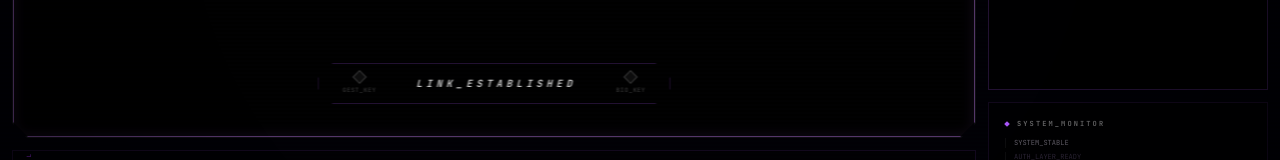
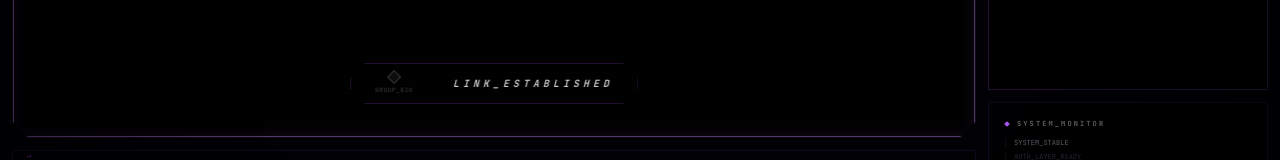
Before and after one commit to AbdulellahMoj/DRAG_PhotoBooth, a React (Vite) app: page / in a window 1280 px wide. Shown: the part 526-686 px from the top of the page. Built offline with nearby package versions, Linux system fonts and the light colour scheme.

Commit message:
feat: switch to smile-only group capture mode

```diff
--- a/components/CameraView.tsx
+++ b/components/CameraView.tsx
@@ -22,20 +22,16 @@ const CameraView: React.FC<CameraViewProps> = ({ onCapture, onLog }) => {
   const [hasError, setHasError] = useState<string | null>(null);
   const [errorDetails, setErrorDetails] = useState<string>("");
 
-  // States for visual feedback synchronization
-  const [isPeaceActive, setIsPeaceActive] = useState(false);
-  const [isBioActive, setIsBioActive] = useState(false);
+  const [isGroupBioActive, setIsGroupBioActive] = useState(false);
 
-  const peaceSignActive = useRef(false);
   const allSmiling = useRef(false);
   const holdStartTime = useRef<number | null>(null);
   const modelsReady = useRef(false);
   const isDestroying = useRef(false);
   const cameraInstance = useRef<any>(null);
-  const handsInstanceRef = useRef<any>(null);
   const faceMeshInstanceRef = useRef<any>(null);
   const renderFrameIdRef = useRef<number | null>(null);
-  const latestDetections = useRef<any>({ faceLandmarks: null, smiling: false, smileVal: 0 });
+  const latestDetections = useRef<any>({ faceLandmarks: null, smiling: false });
   const canvasCtxRef = useRef<CanvasRenderingContext2D | null>(null);
   const frameCountRef = useRef(0);
   // FIX P1: Mirror of isLocked as a ref so onFrame (a one-time closure inside startCamera)
@@ -73,25 +69,17 @@ const CameraView: React.FC<CameraViewProps> = ({ onCapture, onLog }) => {
       }
       cameraInstance.current = null;
     }
-    if (handsInstanceRef.current?.close) {
-      try {
-        await handsInstanceRef.current.close();
-      } catch {
-      }
-    }
     if (faceMeshInstanceRef.current?.close) {
       try {
         await faceMeshInstanceRef.current.close();
       } catch {
       }
     }
-    handsInstanceRef.current = null;
     faceMeshInstanceRef.current = null;
-    peaceSignActive.current = false;
     allSmiling.current = false;
     holdStartTime.current = null;
     frameCountRef.current = 0;
-    latestDetections.current = { faceLandmarks: null, smiling: false, smileVal: 0 };
+    latestDetections.current = { faceLandmarks: null, smiling: false };
   }, []);
 
   useEffect(() => {
@@ -132,8 +120,8 @@ const CameraView: React.FC<CameraViewProps> = ({ onCapture, onLog }) => {
     onLog("REQUESTING_MEDIA_ACCESS...");
 
     // @ts-ignore
-    const { Hands, FaceMesh, Camera, drawConnectors, FACEMESH_TESSELATION } = window;
-    if (!Hands || !FaceMesh || !Camera) {
+    const { FaceMesh, Camera, drawConnectors, FACEMESH_TESSELATION } = window;
+    if (!FaceMesh || !Camera) {
       setHasError("MEDIAPIPE_LOAD_FAIL");
       setErrorDetails("CRITICAL_LIBRARIES_NOT_FOUND. CHECK NETWORK UPLINK.");
       setStatus("CORE_FAILURE");
@@ -149,33 +137,11 @@ const CameraView: React.FC<CameraViewProps> = ({ onCapture, onLog }) => {
     }
 
     try {
-      const hands = new Hands({
-        locateFile: (file: string) => `https://cdn.jsdelivr.net/npm/@mediapipe/hands/${file}`
-      });
-      hands.setOptions({ maxNumHands: 1, minDetectionConfidence: 0.75, minTrackingConfidence: 0.5, modelComplexity: 0 });
-      handsInstanceRef.current = hands;
-
       const faceMesh = new FaceMesh({
         locateFile: (file: string) => `https://cdn.jsdelivr.net/npm/@mediapipe/face_mesh/${file}`
       });
-      faceMesh.setOptions({ maxNumFaces: 1, refineLandmarks: true, minDetectionConfidence: 0.55, minTrackingConfidence: 0.5 });
+      faceMesh.setOptions({ maxNumFaces: 5, refineLandmarks: true, minDetectionConfidence: 0.55, minTrackingConfidence: 0.5 });
       faceMeshInstanceRef.current = faceMesh;
-
-      hands.onResults((results: any) => {
-        if (isDestroying.current) return;
-        lastResultAtRef.current = Date.now();
-        peaceSignActive.current = false;
-        if (results.multiHandLandmarks?.length > 0) {
-          const landmarks = results.multiHandLandmarks[0];
-          const indexUp = landmarks[8].y < landmarks[6].y;
-          const middleUp = landmarks[12].y < landmarks[10].y;
-          const ringDown = landmarks[16].y > landmarks[14].y;
-          const pinkyDown = landmarks[20].y > landmarks[18].y;
-          if (indexUp && middleUp && ringDown && pinkyDown) {
-            peaceSignActive.current = true;
-          }
-        }
-      });
 
       // latestDetections is declared at component level to satisfy React Rules of Hooks
 
@@ -185,24 +151,24 @@ const CameraView: React.FC<CameraViewProps> = ({ onCapture, onLog }) => {
 
         // Single pass: compute smileVal, set someoneSmiling, and cache for the render loop.
         // Previously the smile math ran twice (once to detect, once to cache) — merged here.
-        let someoneSmiling = false;
-        let cachedSmileVal = 0;
+        let smilingFaces = 0;
+        const facesDetected = results.multiFaceLandmarks?.length || 0;
         if (results.multiFaceLandmarks) {
           for (const landmarks of results.multiFaceLandmarks) {
             const mw = Math.sqrt(Math.pow(landmarks[291].x - landmarks[61].x, 2) + Math.pow(landmarks[291].y - landmarks[61].y, 2));
             const fw = Math.sqrt(Math.pow(landmarks[454].x - landmarks[234].x, 2) + Math.pow(landmarks[454].y - landmarks[234].y, 2));
             const sv = Math.min(100, Math.max(0, ((mw / (fw || 1)) - 0.42) / 0.16 * 100));
-            if (sv > 35) someoneSmiling = true;
-            cachedSmileVal = sv; // maxNumFaces:1, so this is always the only face
+            if (sv > 35) smilingFaces++;
           }
         }
 
+        const groupReady = facesDetected > 0 && smilingFaces === facesDetected;
+
         latestDetections.current = {
           faceLandmarks: results.multiFaceLandmarks,
-          smiling: someoneSmiling,
-          smileVal: cachedSmileVal
+          smiling: groupReady
         };
-        allSmiling.current = someoneSmiling;
+        allSmiling.current = groupReady;
       });
 
       const renderFrame = () => {
@@ -235,10 +201,13 @@ const CameraView: React.FC<CameraViewProps> = ({ onCapture, onLog }) => {
         canvasCtx.restore();
 
         // Overlay latest detections (updated async by MediaPipe)
-        const { faceLandmarks, smiling, smileVal } = latestDetections.current;
+        const { faceLandmarks, smiling } = latestDetections.current;
         if (faceLandmarks) {
           for (const landmarks of faceLandmarks) {
-            // FIX 4: smileVal is pre-computed in onResults — no duplicate math here
+            const mouthWidth = Math.sqrt(Math.pow(landmarks[291].x - landmarks[61].x, 2) + Math.pow(landmarks[291].y - landmarks[61].y, 2));
+            const faceWidth = Math.sqrt(Math.pow(landmarks[454].x - landmarks[234].x, 2) + Math.pow(landmarks[454].y - landmarks[234].y, 2));
+            const ratio = mouthWidth / (faceWidth || 1);
+            const smileVal = Math.min(100, Math.max(0, ((ratio - 0.42) / 0.16) * 100));
 
             // FIX 5: Replace Math.min(...spread) with a manual loop — avoids 468-item
             //         argument list allocation and GC pressure on every render frame
@@ -312,9 +281,6 @@ const CameraView: React.FC<CameraViewProps> = ({ onCapture, onLog }) => {
           const frameImage = videoRef.current;
 
           try {
-            // Serialize model execution per frame.
-            // Running Hands + FaceMesh concurrently can trigger WASM aborts with the CDN builds.
-            await hands.send({ image: frameImage });
             await faceMesh.send({ image: frameImage });
           } catch (err: any) {
             console.error("MediaPipe send error:", err);
@@ -364,7 +330,7 @@ const CameraView: React.FC<CameraViewProps> = ({ onCapture, onLog }) => {
     isDestroying.current = false;
     const checkReady = setInterval(() => {
       // @ts-ignore
-      if (window.Hands && window.FaceMesh && window.Camera) {
+      if (window.FaceMesh && window.Camera) {
         clearInterval(checkReady);
         startCamera();
       }
@@ -383,12 +349,10 @@ const CameraView: React.FC<CameraViewProps> = ({ onCapture, onLog }) => {
 
       // FIX 7: Guard all state updates against same-value writes.
       // Without this, React schedules a re-render every 40ms (25fps) even when nothing changed.
-      const peace = peaceSignActive.current;
-      const bio = allSmiling.current;
-      setIsPeaceActive(prev => prev === peace ? prev : peace);
-      setIsBioActive(prev => prev === bio ? prev : bio);
+      const groupBio = allSmiling.current;
+      setIsGroupBioActive(prev => prev === groupBio ? prev : groupBio);
 
-      if (peace && bio) {
+      if (groupBio) {
         if (holdStartTime.current === null) holdStartTime.current = Date.now();
         const elapsed = Date.now() - holdStartTime.current;
         const progress = Math.min(100, (elapsed / REQUIRED_HOLD_MS) * 100);
@@ -416,11 +380,10 @@ const CameraView: React.FC<CameraViewProps> = ({ onCapture, onLog }) => {
       <video ref={videoRef} className="hidden" autoPlay playsInline muted />
       <canvas ref={canvasRef} width={CANVAS_W} height={CANVAS_H} className="absolute inset-0 w-full h-full object-cover z-10" />
 
-      {/* GESTURE HUD OVERLAY (Subtle visual cue on screen) */}
-      {!hasError && !isLocked && isPeaceActive && (
+      {!hasError && !isLocked && isGroupBioActive && (
         <div className="absolute top-20 left-6 z-40 pointer-events-none animate-fade-in">
           <div className="flex flex-col gap-1 p-2 bg-purple-600/10 border-l-2 border-purple-500 backdrop-blur-sm">
-             <span className="text-[7px] font-black text-purple-400 tracking-[0.3em] uppercase animate-pulse">Gesture_Match_Detected</span>
+             <span className="text-[7px] font-black text-purple-400 tracking-[0.3em] uppercase animate-pulse">Group_Smile_Ready</span>
              <div className="flex gap-1">
                 <div className="w-1 h-1 bg-purple-500 animate-bounce" />
                 <div className="w-1 h-1 bg-purple-500 animate-bounce [animation-delay:0.1s]" />
@@ -483,20 +446,11 @@ const CameraView: React.FC<CameraViewProps> = ({ onCapture, onLog }) => {
 
       {!hasError && (
         <div className="absolute bottom-8 left-1/2 -translate-x-1/2 px-6 py-2 bg-black/90 border border-purple-500/20 cyber-clip-main flex items-center gap-10 backdrop-blur-2xl z-40 shadow-2xl">
-          <div className="flex flex-col items-center gap-1 group">
-            <div className="relative">
-              <div className={`w-2.5 h-2.5 rotate-45 transition-all duration-300 ${isPeaceActive ? 'bg-purple-500 shadow-[0_0_15px_#bc6ff1] animate-gesture-pulse scale-110' : 'bg-white/5 border border-white/20'}`} />
-              {isPeaceActive && (
-                 <div className="absolute inset-0 w-full h-full rotate-45 border border-purple-400/50 animate-ping-slow pointer-events-none" />
-              )}
-            </div>
-            <span className={`text-[6px] font-black tracking-widest uppercase transition-colors ${isPeaceActive ? 'text-purple-400' : 'text-white/20'}`}>GEST_KEY</span>
+          <div className="flex flex-col items-center gap-1">
+            <div className={`w-2.5 h-2.5 rotate-45 transition-all duration-300 ${isGroupBioActive ? 'bg-green-500 shadow-[0_0_15px_#39ff14] scale-110' : 'bg-white/5 border border-white/20'}`} />
+            <span className={`text-[6px] font-black tracking-widest uppercase transition-colors ${isGroupBioActive ? 'text-green-400' : 'text-white/20'}`}>GROUP_BIO</span>
           </div>
           <div className="text-[10px] font-black tracking-[0.4em] text-white/80 italic uppercase text-center min-w-[120px]">{status}</div>
-          <div className="flex flex-col items-center gap-1">
-            <div className={`w-2.5 h-2.5 rotate-45 transition-all duration-300 ${isBioActive ? 'bg-green-500 shadow-[0_0_15px_#39ff14] scale-110' : 'bg-white/5 border border-white/20'}`} />
-            <span className={`text-[6px] font-black tracking-widest uppercase transition-colors ${isBioActive ? 'text-green-400' : 'text-white/20'}`}>BIO_KEY</span>
-          </div>
         </div>
       )}
 
```
